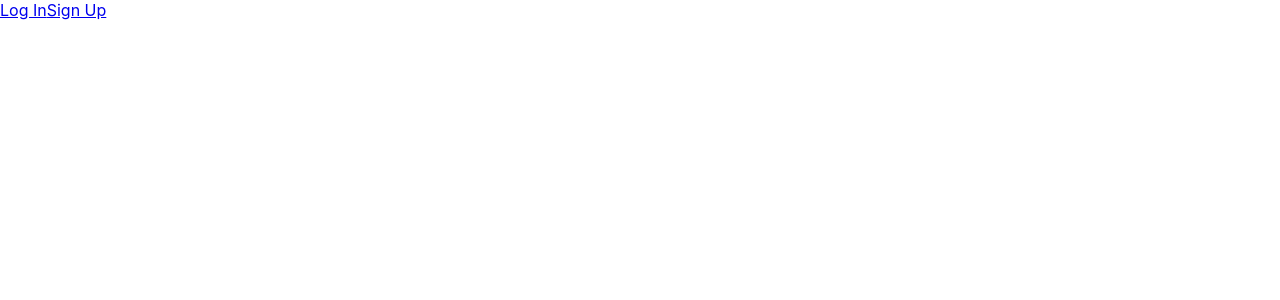
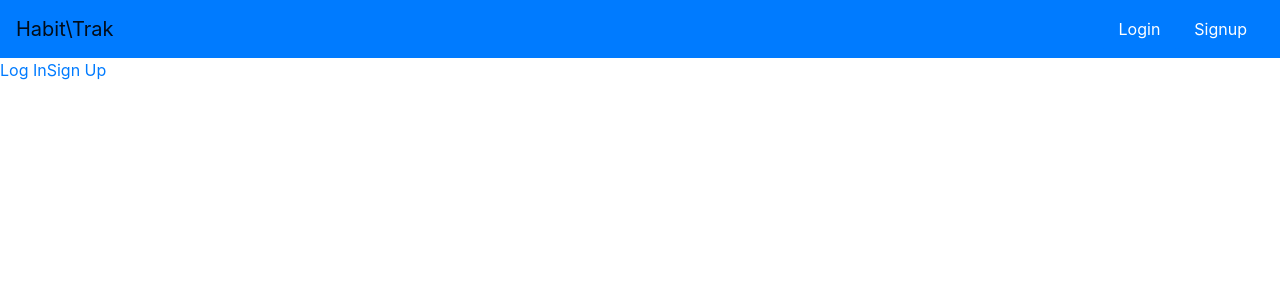
Before and after one commit to lupetyman/habit-trak-client, a React (Create React App) app: page / in a window 1280 px wide. Shown: the top 300 px of the page. Built offline with nearby package versions, Linux system fonts and the light colour scheme; no server answers.

Commit message:
add navbar

```diff
--- a/package.json
+++ b/package.json
@@ -7,7 +7,9 @@
     "@testing-library/react": "^9.5.0",
     "@testing-library/user-event": "^7.2.1",
     "axios": "^0.19.2",
+    "bootstrap": "^4.4.1",
     "react": "^16.13.1",
+    "react-bootstrap": "^1.0.0",
     "react-dom": "^16.13.1",
     "react-router-dom": "^5.1.2",
     "react-scripts": "3.4.1"
--- a/public/index.html
+++ b/public/index.html
@@ -3,11 +3,17 @@
   <head>
     <meta charset="utf-8" />
     <link rel="icon" href="%PUBLIC_URL%/favicon.ico" />
-    <meta name="viewport" content="width=device-width, initial-scale=1" />
+    <meta name="viewport" content="width=device-width, initial-scale=1, shrink-to-fit=no" />
     <meta name="theme-color" content="#000000" />
     <meta
       name="description"
       content="Web site created using create-react-app"
+    />
+    <link
+      rel="stylesheet"
+      href="https://maxcdn.bootstrapcdn.com/bootstrap/4.4.1/css/bootstrap.min.css"
+      integrity="sha384-Vkoo8x4CGsO3+Hhxv8T/Q5PaXtkKtu6ug5TOeNV6gBiFeWPGFN9MuhOf23Q9Ifjh"
+      crossorigin="anonymous"
     />
     <link rel="apple-touch-icon" href="%PUBLIC_URL%/logo192.png" />
     <!--
@@ -24,7 +30,7 @@
       work correctly both with client-side routing and a non-root public URL.
       Learn how to configure a non-root public URL by running `npm run build`.
     -->
-    <title>React App</title>
+    <title>Habit Trak</title>
   </head>
   <body>
     <noscript>You need to enable JavaScript to run this app.</noscript>
--- a/src/App.js
+++ b/src/App.js
@@ -3,6 +3,7 @@ import { BrowserRouter, Switch, Route } from 'react-router-dom';
 import axios from 'axios';
 
 import Home from './components/Home';
+import Navtool from './components/Navtool';
 import Login from './components/Login';
 import Signup from './components/Signup';
 
@@ -51,6 +52,7 @@ class App extends Component {
     return (
       <div>
       <BrowserRouter>
+        <Navtool />
         <Switch>
 
           <Route exact path='/'
--- a/src/components/Home.js
+++ b/src/components/Home.js
@@ -1,11 +1,17 @@
 import React from 'react';
 import { Link } from 'react-router-dom';
+
+import Navtool from './Navtool';
 
 const Home = () => {
   return (
     <div>
       <Link to='/login'>Log In</Link>
       <Link to='/signup'>Sign Up</Link>
+      {/* - navbar
+          - jumbotron
+          - footer
+          */}
     </div>
   );
 };
--- /dev/null
+++ b/src/components/Navtool.js
@@ -0,0 +1,24 @@
+import React, { Component } from 'react';
+import { Link } from 'react-router-dom';
+import Login from './Login';
+import Signup from './Signup';
+
+import Navbar from 'react-bootstrap/Navbar';
+import Nav from 'react-bootstrap/Nav';
+
+class Navtool extends Component {
+  render() {
+    return(
+      <nav class='navbar navbar-expand-lg navbar-light bg-primary'>
+        <Link to='/' class='navbar-brand'>Habit\Trak</Link>
+        <div class='nav nav-pills ml-auto'>
+          <Link to='/login' class='nav-item nav-link btn btn-primary'>Login</Link>
+          <Link to='/signup' class='nav-item nav-link btn btn-primary'>Signup</Link>
+        </div>
+      </nav>
+    );
+  };
+
+}
+
+export default Navtool;
```
Also changed, not shown: 1 other file (tests, documents, lock files or other folders).
